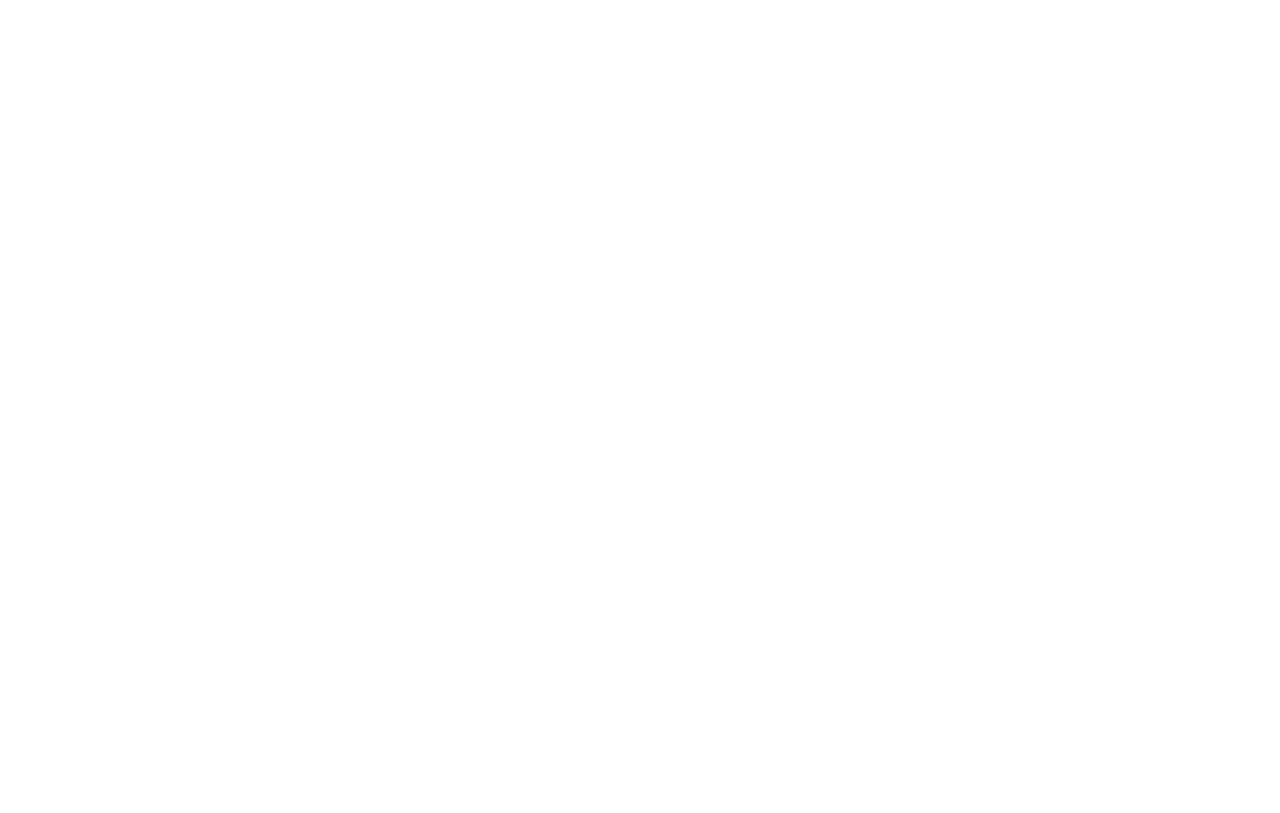
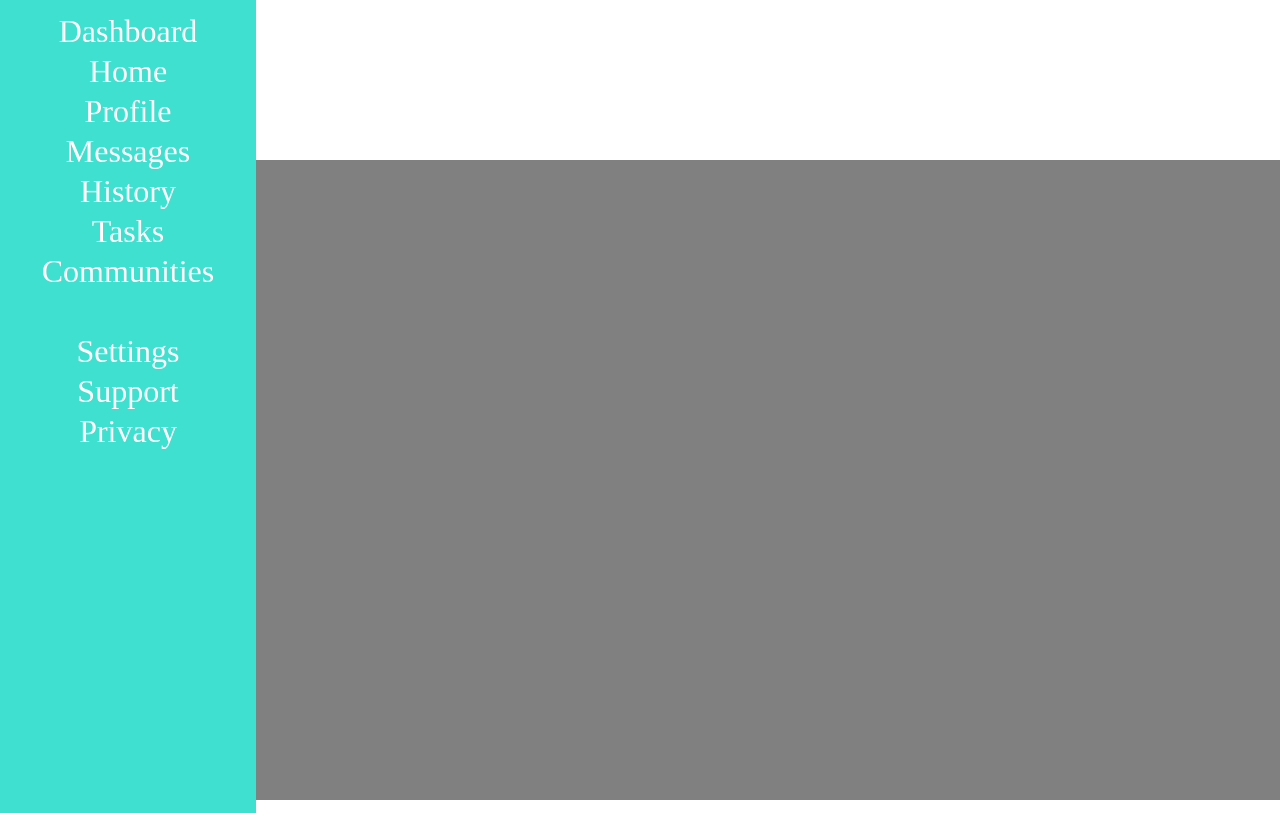
Before and after one commit to Adonuu/odin-grid, a website: page index.html in a window 1280 px wide. Drawn offline with nearby package versions, Linux system fonts and the light colour scheme.

Commit message:
added normalize css and reference added nav bar structuring and styling to match design requirement

```diff
--- a/index.css
+++ b/index.css
@@ -0,0 +1,36 @@
+body {
+    width: 100%;
+    height: 100vh;
+    display: grid;
+    grid-template-columns: 20% 80%;
+    grid-template-rows: 20% 80%;
+    grid-template-areas:
+        "navBar topBar"
+        "navBar mainArea";
+}
+
+
+.navBar {
+    width: 100%;
+    height: 100%;
+    grid-area: navBar;
+    background-color: turquoise;
+    display: grid;
+    grid-template-rows: repeat(11, 5%);
+    padding-top: 5%;
+}
+
+.topBar {
+    grid-area: topBar;
+}
+
+.mainArea {
+    grid-area: mainArea;
+    background-color: gray;
+}
+
+.navItem {
+    color: white;
+    font-size: 2rem;
+    text-align: center;
+}
--- a/index.html
+++ b/index.html
@@ -3,9 +3,30 @@
 <head>
     <meta charset="UTF-8">
     <meta name="viewport" content="width=device-width, initial-scale=1.0">
+    <link rel="stylesheet" href="node_modules/normalize.css/normalize.css">
+    <link rel="stylesheet" href="index.css">
+    <script src="index.js"></script>
     <title>Admin Dashboard</title>
 </head>
 <body>
+    <div class="navBar">
+        <div id="logo" class="navItem">Dashboard</div>
+        <div id="home" class="navItem">Home</div>
+        <div id="profile" class="navItem">Profile</div>
+        <div id="messages" class="navItem">Messages</div>
+        <div id="history" class="navItem">History</div>
+        <div id="tasks" class="navItem">Tasks</div>
+        <div id="communities" class="navItem">Communities</div>
+        <div id="blank"></div>
+        <div id="settings" class="navItem">Settings</div>
+        <div id="support" class="navItem">Support</div>
+        <div id="privacy" class="navItem">Privacy</div>
+    </div>
+    <div class="topBar">
 
+    </div>
+    <div class="mainArea">
+
+    </div>
 </body>
 </html>
--- a/index.js
+++ b/index.js
@@ -0,0 +1 @@
+console.log("hello world")
--- /dev/null
+++ b/package.json
@@ -0,0 +1,5 @@
+{
+  "dependencies": {
+    "normalize.css": "^8.0.1"
+  }
+}
```
Also changed, not shown: 1 other file.
